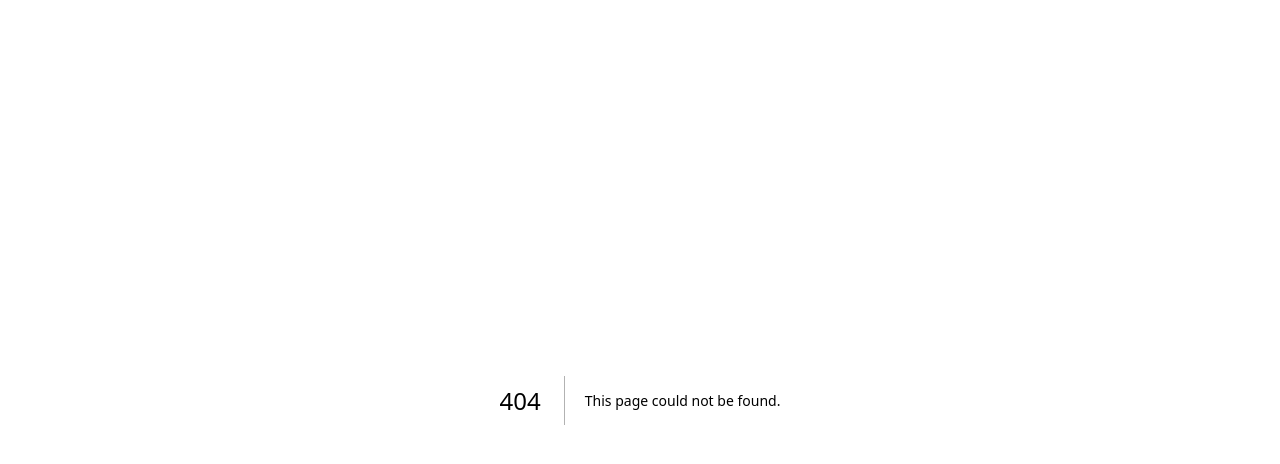
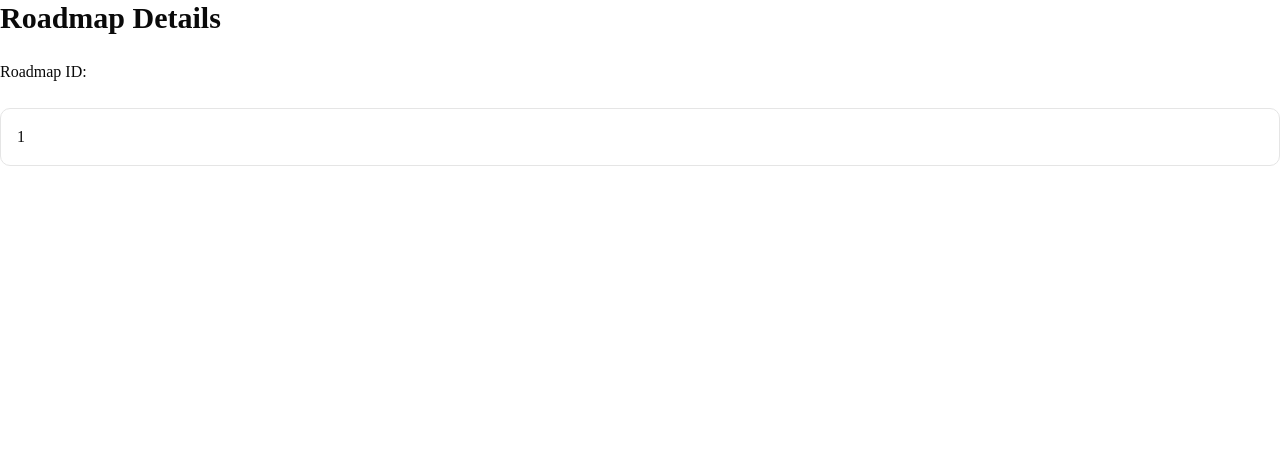
Before and after one commit to mohankunwar33/career-os, a Next.js app in the folder career-os-app/: page /roadmaps/1 in a window 1280 px wide. Before the commit this address had no page. Shown: the top 464 px of the page. Built offline with nearby package versions, Linux system fonts and the light colour scheme.

Commit message:
feat: add dynamic roadmap details route

```diff
--- /dev/null
+++ b/career-os-app/src/app/roadmaps/[id]/page.tsx
@@ -0,0 +1,21 @@
+interface PageProps {
+  params: {
+    id: string;
+  };
+}
+
+export default async function RoadmapDetails({ params }: PageProps) {
+  return (
+    <div className="space-y-6">
+      <h1 className="text-3xl font-bold">
+        Roadmap Details
+      </h1>
+
+      <p>Roadmap ID:</p>
+
+      <div className="rounded-lg border p-4">
+        {params.id}
+      </div>
+    </div>
+  );
+}
```
